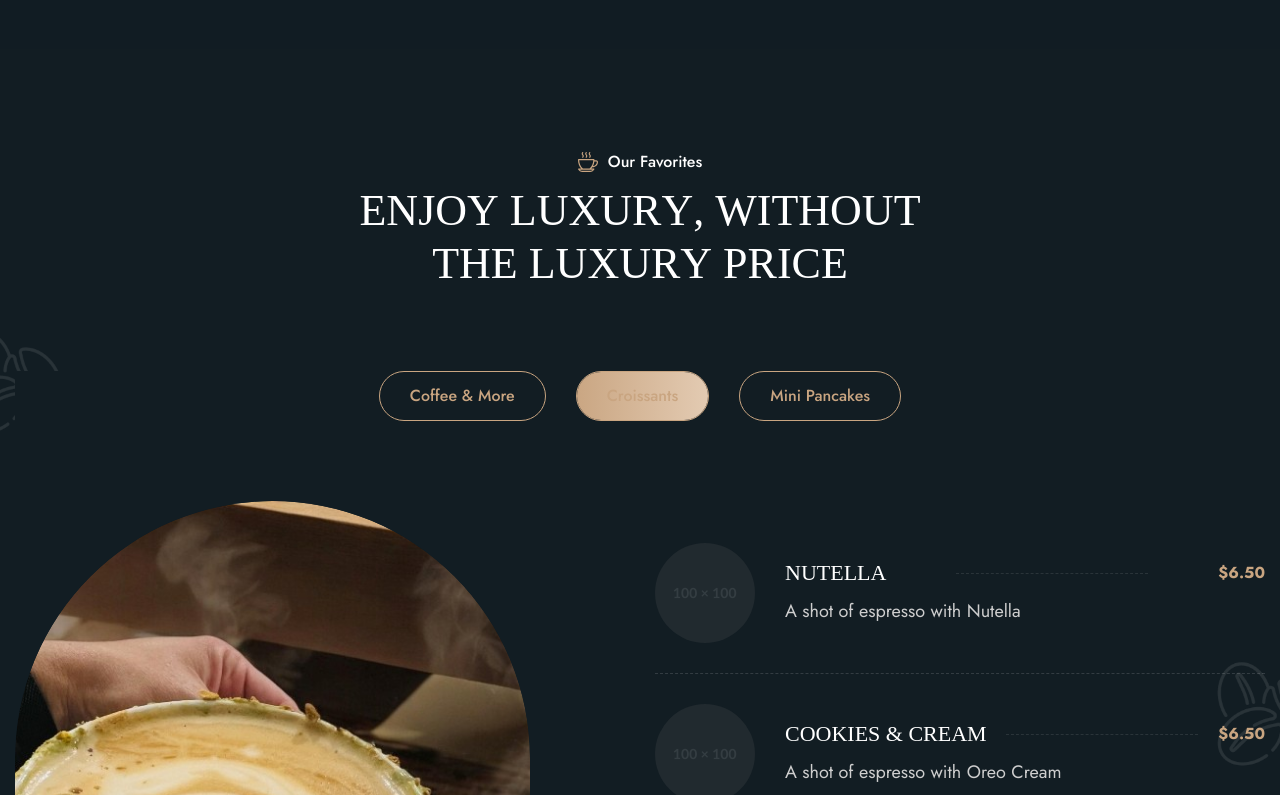
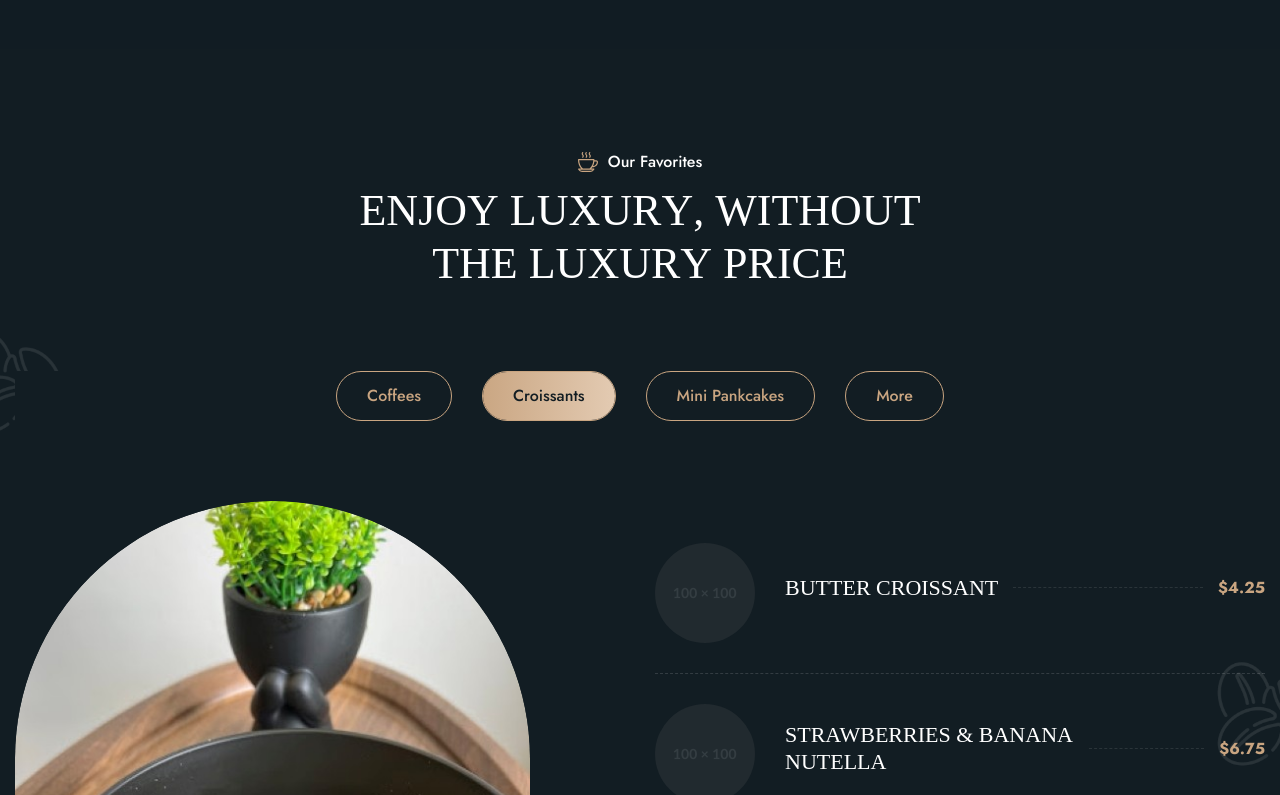
Before and after one commit to kyla1337/artb, a plain HTML site: page index.html in a window 1280 px wide. Both pictures are taken after a click on the tab "Croissants". Shown: the part 3587-4382 px from the top of the page. Drawn offline with Linux system fonts and the light colour scheme; a web font is replaced by a local one.

Commit message:
Update index.html

```diff
--- a/index.html
+++ b/index.html
@@ -576,20 +576,23 @@
                         <div class="our-support-nav wow fadeInUp" data-wow-delay="0.2s">
                             <ul class="nav nav-tabs" id="mvTab" role="tablist">
                                 <li class="nav-item" role="presentation">
-                                    <button class="btn-default btn-highlighted active" id="coffee" data-bs-toggle="tab" data-bs-target="#coffee" type="button" role="tab" aria-selected="false">Coffee & More</button>
+                                    <button class="btn-default btn-highlighted active" id="all-tab" data-bs-toggle="tab" data-bs-target="#all" type="button" role="tab" aria-selected="true">Coffees</button>
                                 </li>
                                 <li class="nav-item" role="presentation">
-                                    <button class="btn-default btn-highlighted" id="croissant" data-bs-toggle="tab" data-bs-target="#croissant" type="button" role="tab" aria-selected="false">Croissants</button>
+                                    <button class="btn-default btn-highlighted" id="see-food-tab" data-bs-toggle="tab" data-bs-target="#see-food" type="button" role="tab" aria-selected="false">Croissants</button>
                                 </li>
                                 <li class="nav-item" role="presentation">
-                                    <button class="btn-default btn-highlighted" id="pancake" data-bs-toggle="tab" data-bs-target="#pancake" type="button" role="tab" aria-selected="true">Mini Pancakes</button>
+                                    <button class="btn-default btn-highlighted" id="desserts-tab" data-bs-toggle="tab" data-bs-target="#desserts" type="button" role="tab" aria-selected="false">Mini Pankcakes</button>
+                                </li>
+                                <li class="nav-item" role="presentation">
+                                    <button class="btn-default btn-highlighted" id="drink-tab" data-bs-toggle="tab" data-bs-target="#drink" type="button" role="tab" aria-selected="true">More</button>
                                 </li>
                             </ul>
                         </div>
                         <!-- Sidebar Our Support Nav End -->
 
                         <!-- Pricing Boxes Start -->
-                        <div class="pricing-boxes tab-pane fade show active" id="coffee" role="tabpanel">
+                        <div class="pricing-boxes tab-pane fade show active" id="all" role="tabpanel">
                             <div class="row align-items-center">
                                 <div class="col-lg-6">
                                     <!-- Pricing Image Start -->
@@ -731,7 +734,7 @@
                         <!-- Pricing Boxes End -->
 
                         <!-- Pricing Boxes Start -->
-                        <div class="pricing-boxes tab-pane fade" id="crossaint" role="tabpanel">
+                        <div class="pricing-boxes tab-pane fade" id="see-food" role="tabpanel">
                             <div class="row align-items-center">
                                 <div class="col-lg-6">
                                     <!-- Pricing Image Start -->
@@ -873,7 +876,7 @@
                         <!-- Pricing Boxes End -->
 
                         <!-- Pricing Boxes Start -->
-                        <div class="pricing-boxes tab-pane fade" id="pancake" role="tabpanel">
+                        <div class="pricing-boxes tab-pane fade" id="desserts" role="tabpanel">
                             <div class="row align-items-center">
                                 <div class="col-lg-6">
                                     <!-- Pricing Image Start -->
```
